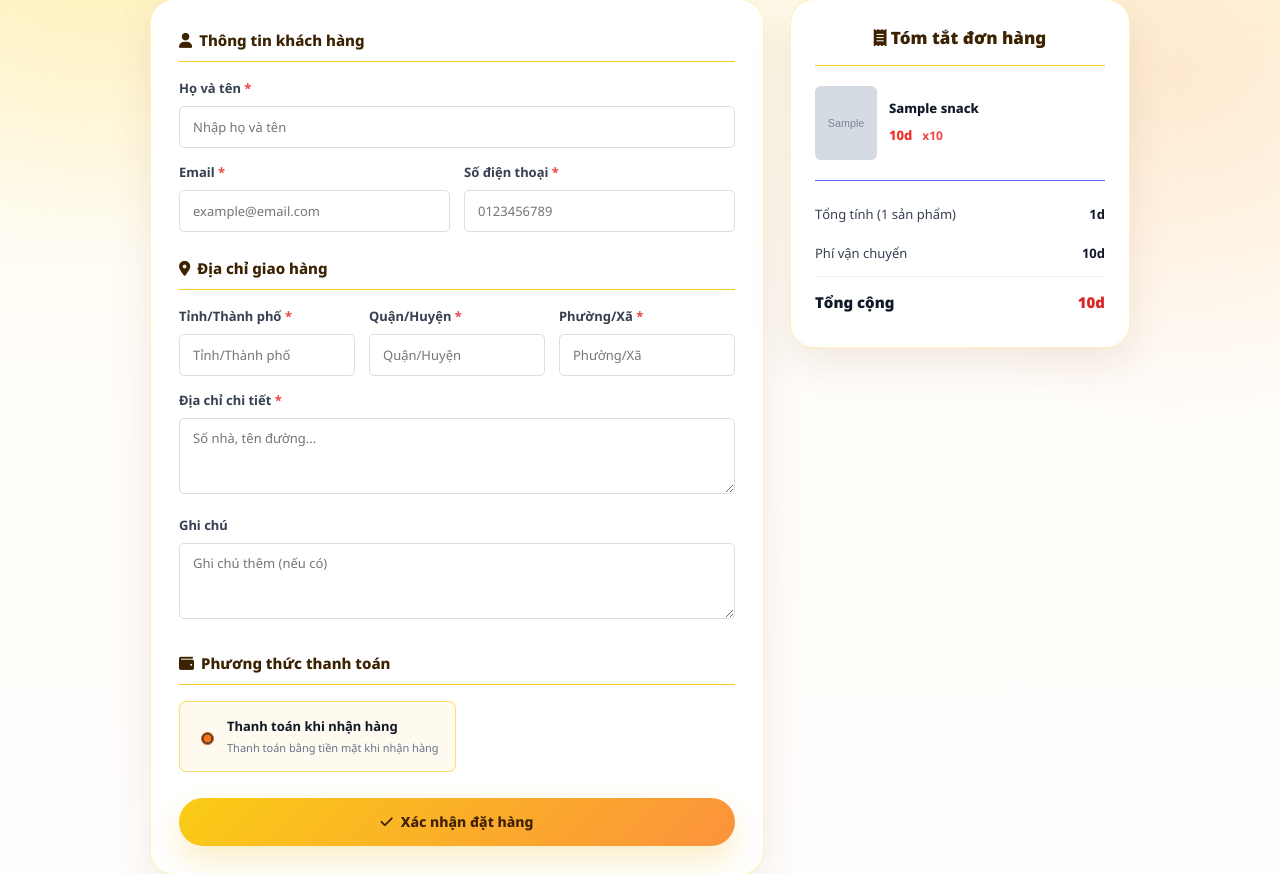
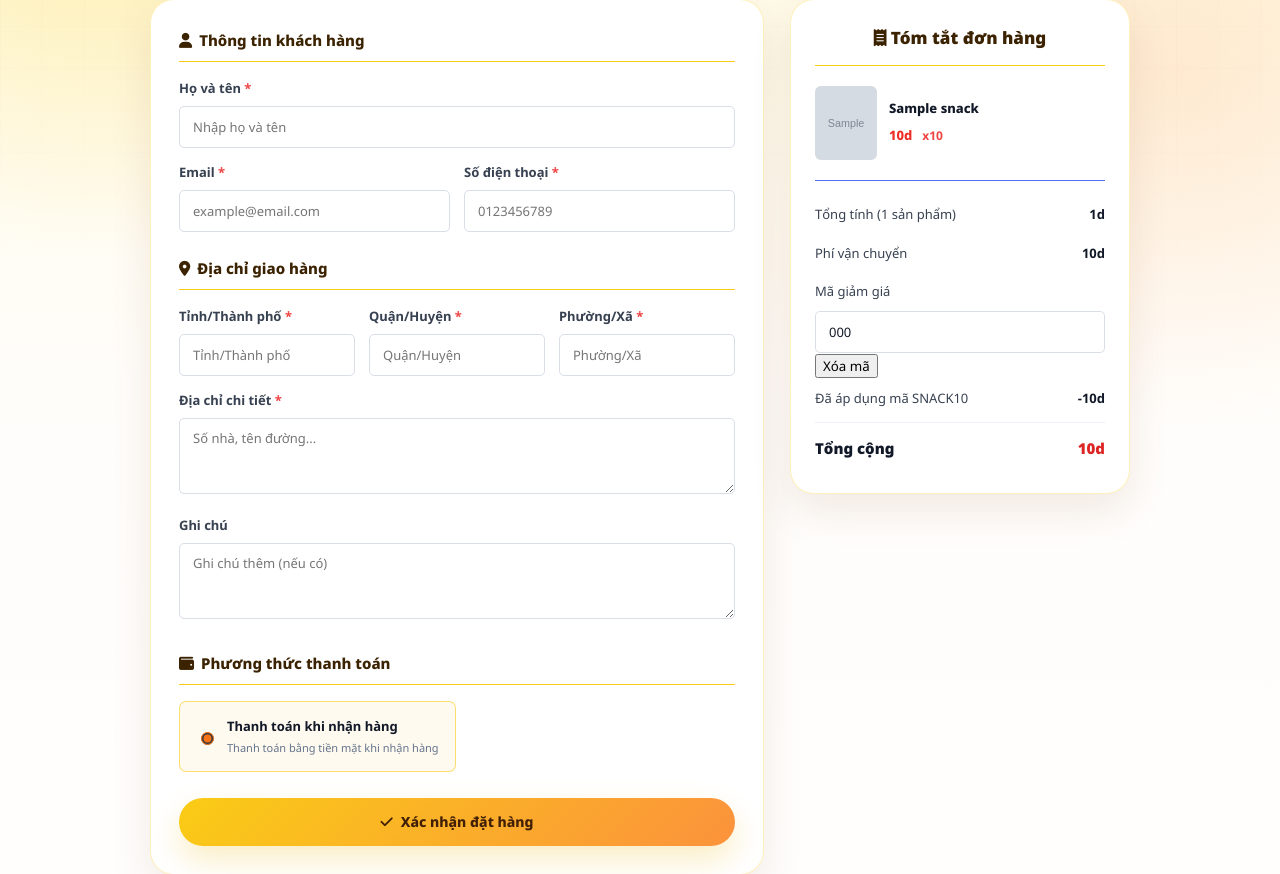
Before and after one commit to hoanganhtruc1501/webdoanvat, a Django app: template snackstore/templates/orders/checkout.html in a window 1280 px wide. Shown: the part 268-1142 px from the top of the page. Run offline with Django 5.2, Linux system fonts and the light colour scheme; data comes from the database, SQL or seed files in the repository; tables that the repository leaves empty hold one stand-in row (values such as "Sample post"); the template is opened without the code that fills it: values that come from a table or form of the project are taken from there, most other values are stand-ins (such as "Sample title", 1, 10 or a date in 2020); grey boxes marked "Sample" are stand-in pictures.

Commit message:
Update checkout.html

```diff
--- a/snackstore/templates/orders/checkout.html
+++ b/snackstore/templates/orders/checkout.html
@@ -154,6 +154,36 @@ Snackstore{% endblock %} {% block extra_css %}
             <strong class="free-shipping">Miễn phí</strong>
             {% endif %}
           </div>
+          <div class="summary-row">
+            <span>Mã giảm giá</span>
+          </div>
+
+          <div class="promotion-box">
+            <input
+              type="text"
+              name="promotion_code"
+              value="{{ promotion_code }}"
+              placeholder="Nhập mã giảm giá"
+              class="form-control"
+            />
+
+            {% if promotion %}
+              <button type="submit" name="remove_promotion" class="btn-remove-promotion">
+                Xóa mã
+              </button>
+            {% else %}
+              <button type="submit" name="apply_promotion" class="btn-apply-promotion">
+                Áp dụng
+              </button>
+            {% endif %}
+          </div>
+
+          {% if promotion %}
+          <div class="summary-row discount-row">
+            <span>Đã áp dụng mã {{ promotion.code }}</span>
+            <strong>-{{ discount_amount|floatformat:0 }}d</strong>
+          </div>
+          {% endif %}
           <div class="summary-row total-row">
             <span>Tổng cộng</span>
             <strong>{{ final_total|floatformat:0 }}d</strong>
```
